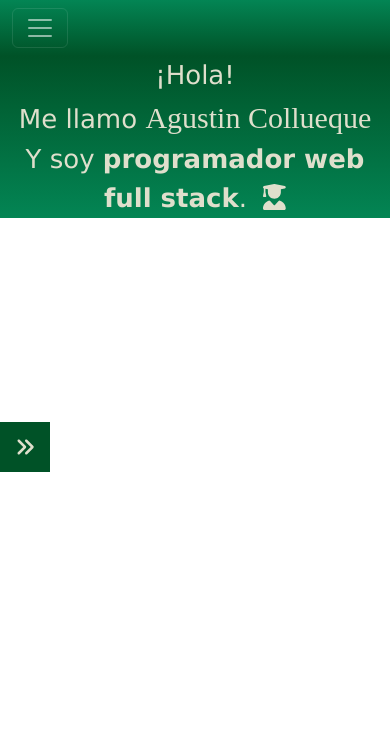
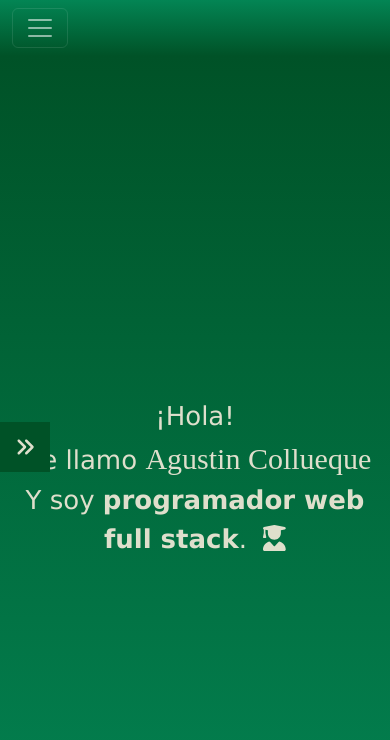
Before and after one commit to LicDeveloperJunior/Proyecto-ARGPROG, an Angular app in the folder Front End/Mi-Portfolio/: page /inicio in a window 390 px wide. Shown: the top 740 px of the page. Built offline with nearby package versions, Linux system fonts and the light colour scheme; a web font is replaced by a local one.

Commit message:
Solucionado problema de height en responsive

```diff
--- a/Front End/Mi-Portfolio/src/app/componentes/inicio/inicio.component.html
+++ b/Front End/Mi-Portfolio/src/app/componentes/inicio/inicio.component.html
@@ -1,4 +1,4 @@
-<div class="espaciado info h-100 w-100 d-md-flex">
+<div class="espaciado info w-100 d-md-flex">
   <div class="saludo h-100 w-100 d-flex align-items-center justify-content-center text-center">
     <p class="m-0">¡Hola!
       <br>Me llamo <span>Agustin Collueque</span>
--- a/Front End/Mi-Portfolio/src/app/componentes/inicio/inicio.component.less
+++ b/Front End/Mi-Portfolio/src/app/componentes/inicio/inicio.component.less
@@ -4,6 +4,7 @@ span {
 }
 
 .info {
+  height: 100vh;
   font-family: 'Lucida Sans';
   font-size: var(--tamanioTextoPorDefecto);
   background: linear-gradient( var(--colorFuerte) , var(--colorDebil));
```
